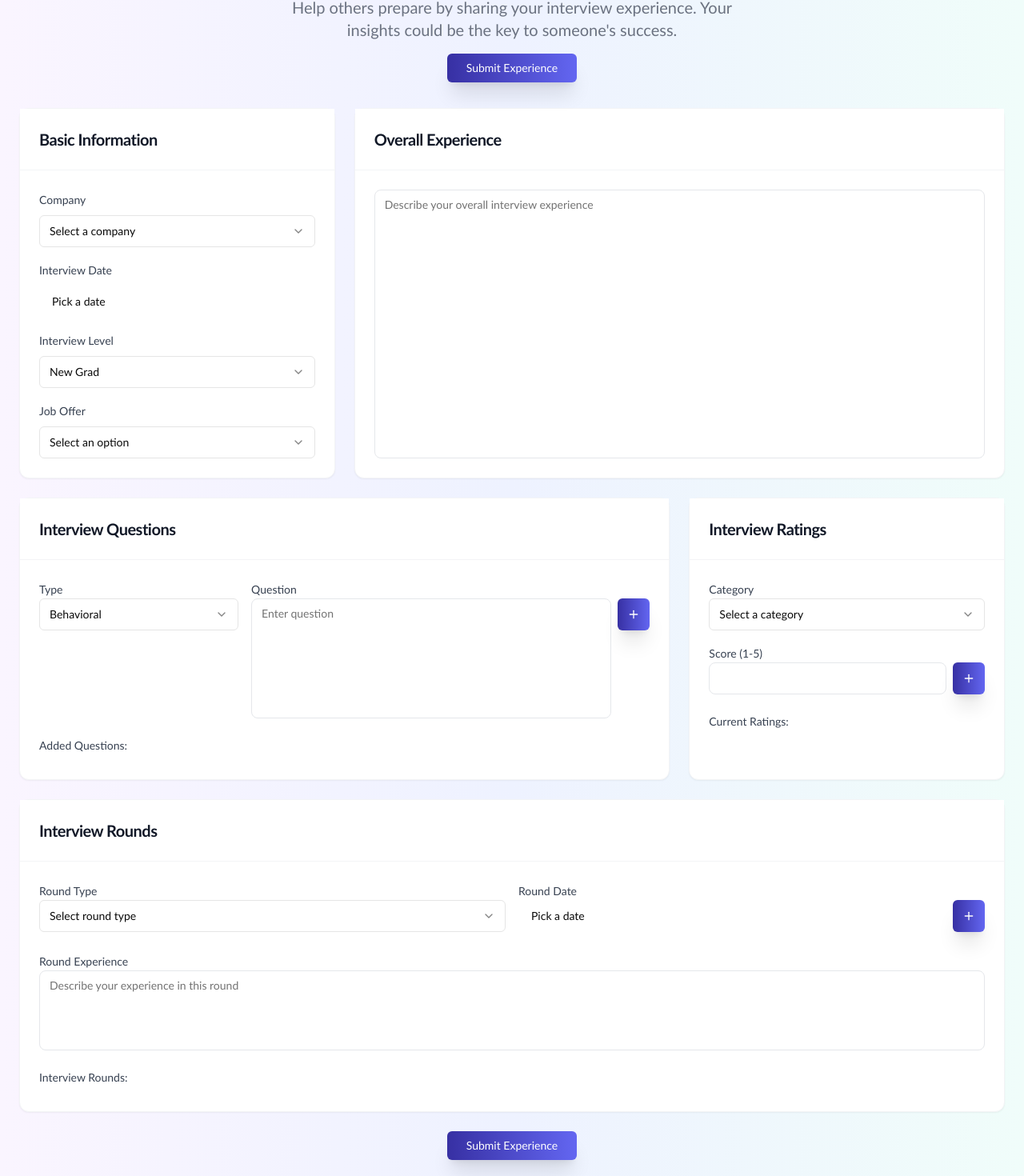
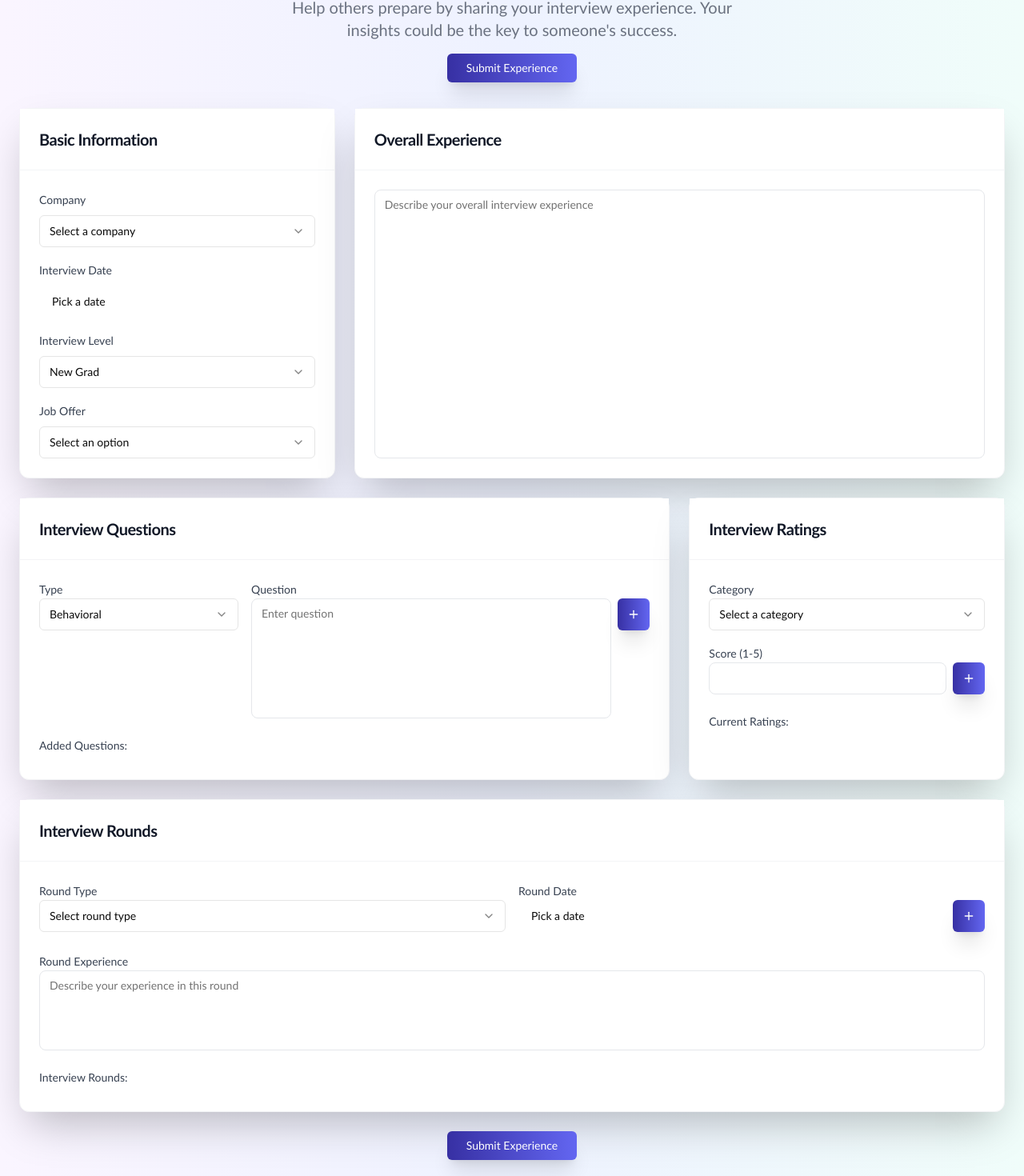
Before and after one commit to Ahsan725/prepspective, a Next.js app: page /exp in a window 1280 px wide. Shown: the part 193-1663 px from the top of the page at 80% size. Built offline with nearby package versions, Linux system fonts and the light colour scheme.

Commit message:
added shadows

```diff
--- a/app/exp/page.tsx
+++ b/app/exp/page.tsx
@@ -446,7 +446,7 @@ const editQuestion = (id: string) => {
 
         <div className="grid grid-cols-1 md:grid-cols-2 lg:grid-cols-3 gap-6">
 {/* Basic Info */}
-<Card className="bg-white shadow-sm border border-gray-100 rounded-xl">
+<Card className="bg-white shadow-2xl border border-gray-100 rounded-xl">
   <CardHeader className="border-b border-gray-100 bg-white p-6">
     <CardTitle className="text-xl font-semibold text-gray-900">
       Basic Information
@@ -593,7 +593,7 @@ const editQuestion = (id: string) => {
 
 
           {/* Overall Experience */}
-          <Card className="bg-white shadow-sm border border-gray-100 rounded-xl md:col-span-2 flex flex-col">
+          <Card className="bg-white shadow-2xl border border-gray-100 rounded-xl md:col-span-2 flex flex-col">
   <CardHeader className="border-b border-gray-100 bg-white p-6">
     <CardTitle className="text-xl font-semibold text-gray-900">Overall Experience</CardTitle>
   </CardHeader>
@@ -610,7 +610,7 @@ const editQuestion = (id: string) => {
 
 
           {/* Interview Questions */}
-          <Card className="bg-white shadow-sm border border-gray-100 rounded-xl lg:col-span-2">
+          <Card className="bg-white shadow-2xl border border-gray-100 rounded-xl lg:col-span-2">
   <CardHeader className="border-b border-gray-100 bg-white p-6">
     <CardTitle className="text-xl font-semibold text-gray-900">Interview Questions</CardTitle>
   </CardHeader>
@@ -708,7 +708,7 @@ const editQuestion = (id: string) => {
 
 
           {/* Interview Ratings */}
-          <Card className="bg-white shadow-sm border border-gray-100 rounded-xl">
+          <Card className="bg-white shadow-2xl border border-gray-100 rounded-xl">
             <CardHeader className="border-b border-gray-100 bg-white p-6">
               <CardTitle className="text-xl font-semibold text-gray-900">Interview Ratings</CardTitle>
             </CardHeader>
@@ -773,7 +773,7 @@ const editQuestion = (id: string) => {
           </Card>
 
           {/* Interview Rounds */}
-          <Card className="bg-white shadow-sm border border-gray-100 rounded-xl md:col-span-2 lg:col-span-3">
+          <Card className="bg-white shadow-2xl border border-gray-100 rounded-xl md:col-span-2 lg:col-span-3">
             <CardHeader className="border-b border-gray-100 bg-white p-6">
               <CardTitle className="text-xl font-semibold text-gray-900">Interview Rounds</CardTitle>
             </CardHeader>
```
